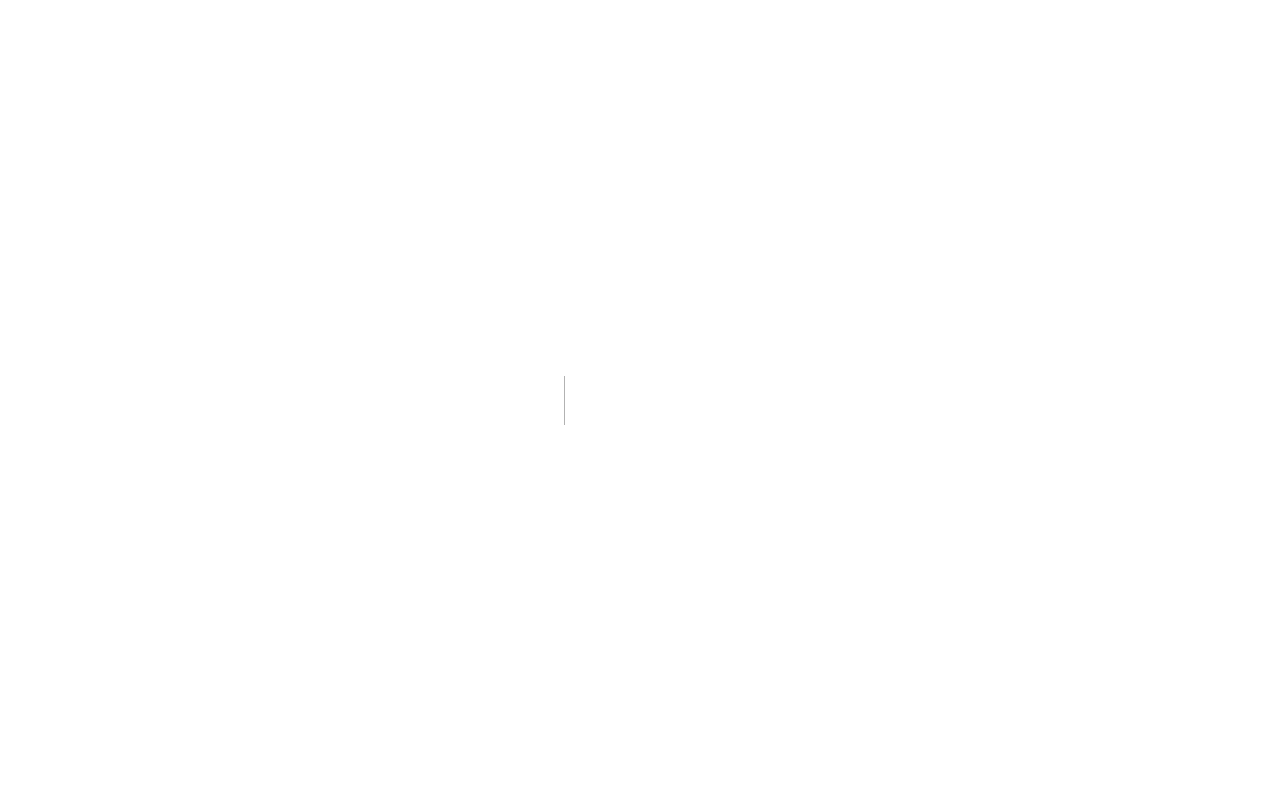
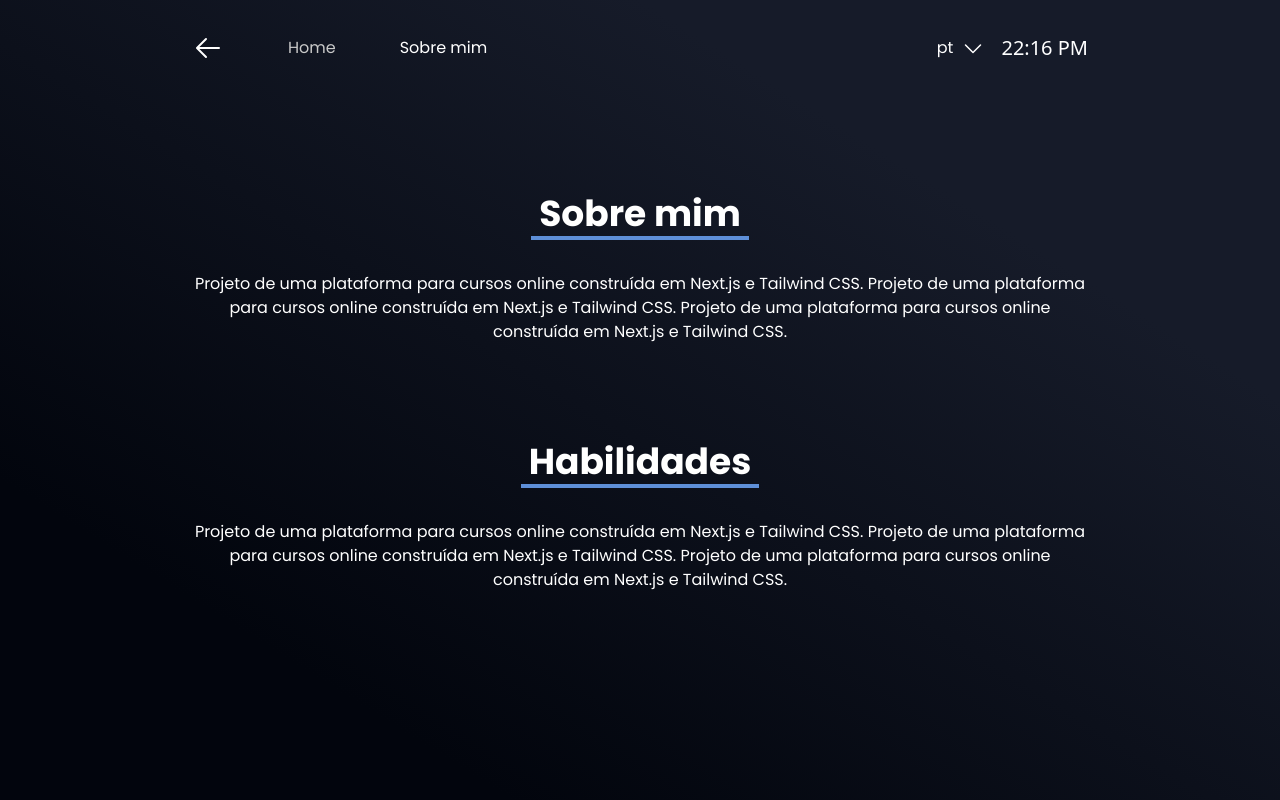
Before and after one commit to RichardeLira/PS5-dashboard-Next.js-14, a Next.js app: page /about in a window 1280 px wide. Before the commit this address had no page. Built offline with nearby package versions, Linux system fonts and the light colour scheme.

Commit message:
create about page and install some libs

```diff
--- a/package.json
+++ b/package.json
@@ -10,11 +10,15 @@
   },
   "dependencies": {
     "@next/font": "^14.2.4",
+    "@phosphor-icons/react": "^2.1.6",
     "@radix-ui/react-slot": "^1.0.2",
+    "class-variance-authority": "^0.7.0",
+    "clsx": "^2.1.1",
     "next": "14.1.0",
     "prettier-plugin-tailwindcss": "^0.6.5",
     "react": "^18",
-    "react-dom": "^18"
+    "react-dom": "^18",
+    "tailwind-merge": "^2.3.0"
   },
   "devDependencies": {
     "@rocketseat/eslint-config": "^2.2.2",
--- /dev/null
+++ b/src/app/about/page.tsx
@@ -0,0 +1,35 @@
+import Navbar from '@/components/layout/navbar'
+
+export default function About() {
+  return (
+    <div className="h-full flex gap-24 px-48 flex-col items-center from-blue-700 from-25% to-80% to-blue-900 bg-gradient-to-bl">
+      <Navbar />
+
+      <section className="flex items-center justify-center flex-col gap-8">
+        <div>
+          <h2 className="px-2">Sobre mim</h2>
+          <div className="w-full h-1 bg-blue-500" />
+        </div>
+        <p className="max-w-[900px] text-center">
+          Projeto de uma plataforma para cursos online construída em Next.js e
+          Tailwind CSS. Projeto de uma plataforma para cursos online construída
+          em Next.js e Tailwind CSS. Projeto de uma plataforma para cursos
+          online construída em Next.js e Tailwind CSS.
+        </p>
+      </section>
+
+      <section className="flex items-center justify-center flex-col gap-8">
+        <div>
+          <h2 className="px-2">Habilidades</h2>
+          <div className="w-full h-1 bg-blue-500" />
+        </div>
+        <p className="max-w-[900px] text-center">
+          Projeto de uma plataforma para cursos online construída em Next.js e
+          Tailwind CSS. Projeto de uma plataforma para cursos online construída
+          em Next.js e Tailwind CSS. Projeto de uma plataforma para cursos
+          online construída em Next.js e Tailwind CSS.
+        </p>
+      </section>
+    </div>
+  )
+}
--- a/src/app/globals.css
+++ b/src/app/globals.css
@@ -7,7 +7,7 @@ body {
   text-rendering: optimizeLegibility;
 }
 
-h1, h2, span {
+h1, h2, span, p {
   color: white;
 }
 
--- /dev/null
+++ b/src/components/layout/navbar/index.tsx
@@ -0,0 +1,57 @@
+'use client'
+
+import { cn } from '@/lib/utils'
+import { getCurrentTime } from '@/util/getCurrentTime'
+import { ArrowLeft, CaretDown } from '@phosphor-icons/react/dist/ssr'
+import Link from 'next/link'
+import { usePathname } from 'next/navigation'
+import { useEffect } from 'react'
+
+export default function Navbar() {
+  const pathname = usePathname()
+
+  useEffect(() => {
+    console.log(pathname)
+  }, [pathname])
+
+  return (
+    <div className="w-full h-24 flex items-center justify-between">
+      <div className="flex items-center gap-16">
+        <ArrowLeft size={32} className="text-white" />
+
+        <Link href="/">
+          <span
+            className={cn(
+              'hover:text-white transition-colors duration-200',
+              pathname === '/' ? 'text-white' : 'text-gray-100',
+            )}
+          >
+            Home
+          </span>
+        </Link>
+
+        <Link href="/about">
+          <span
+            className={cn(
+              'hover:text-white transition-colors duration-200',
+              pathname === '/about' ? 'text-white' : 'text-gray-100',
+            )}
+          >
+            Sobre mim
+          </span>
+        </Link>
+      </div>
+
+      <div className="flex items-center gap-4">
+        <div className="flex gap-2">
+          <span>pt</span>
+          <CaretDown size={24} className="text-white" />
+        </div>
+
+        <span className="text-xl font-sans font-light text-white">
+          {getCurrentTime()}
+        </span>
+      </div>
+    </div>
+  )
+}
--- /dev/null
+++ b/src/lib/utils.ts
@@ -0,0 +1,6 @@
+import { type ClassValue, clsx } from 'clsx'
+import { twMerge } from 'tailwind-merge'
+
+export function cn(...inputs: ClassValue[]) {
+  return twMerge(clsx(inputs))
+}
```
Also changed, not shown: 1 other file (tests, documents, lock files or other folders).
